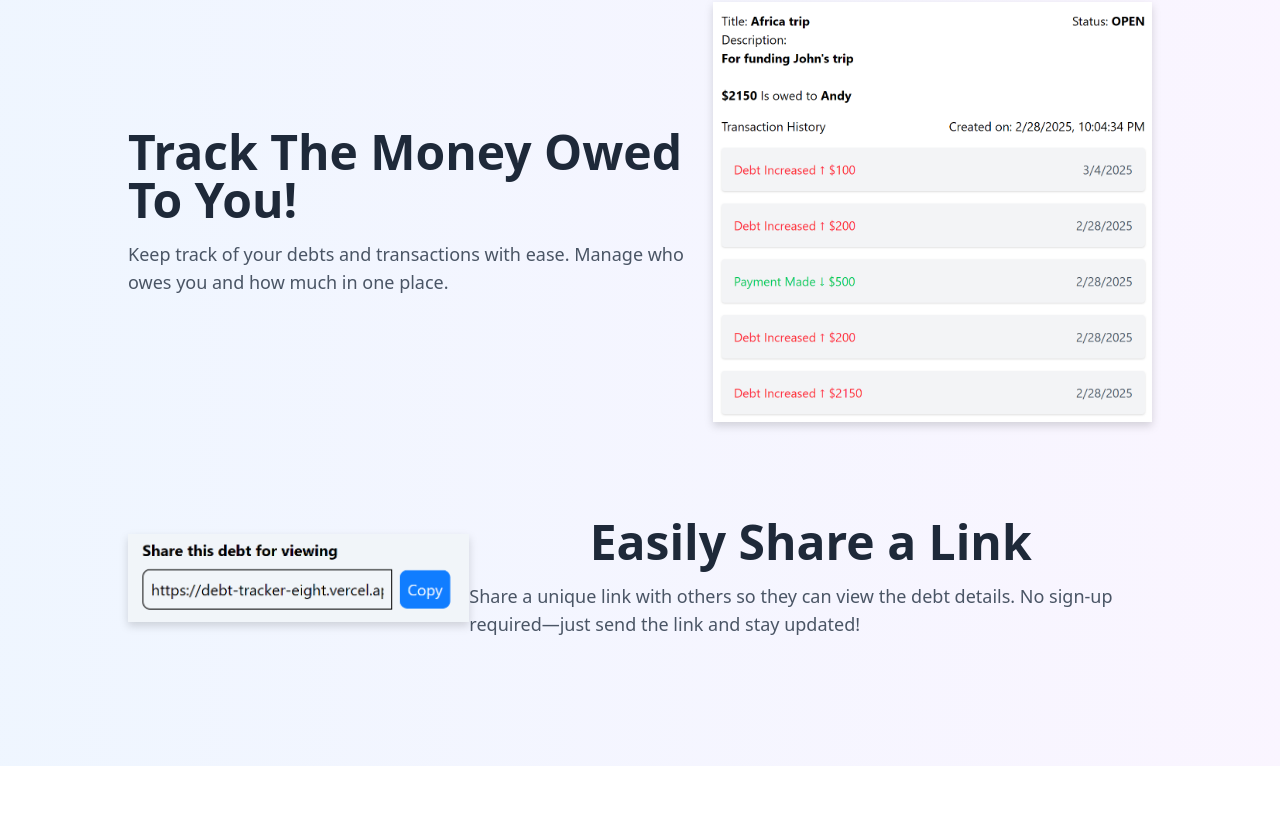
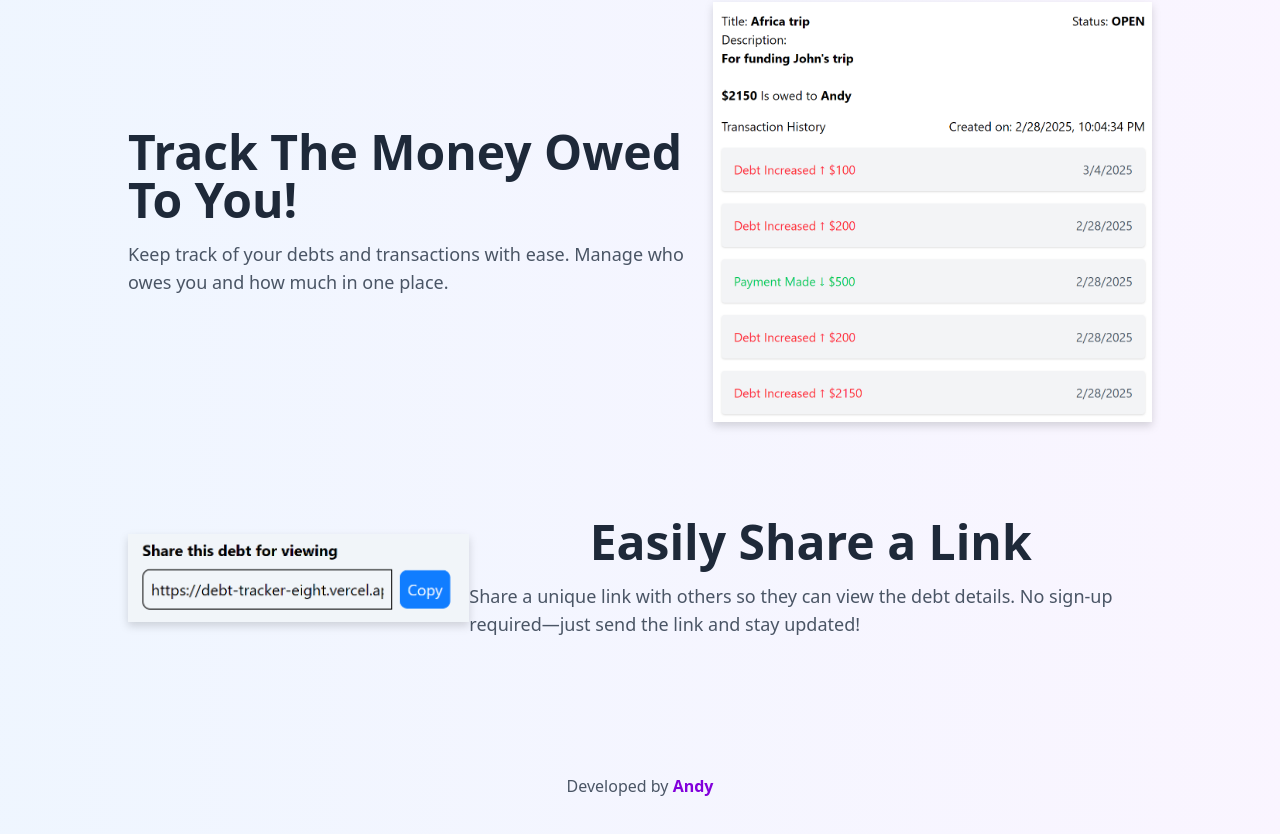
Before and after one commit to Andy-Huangg/debtTracker, a React (Vite) app in the folder frontend/: page / in a window 1280 px wide. Shown: the part 326-1160 px from the top of the page. Before the commit the page ends 1092 px from the top, so only its background shows below. Built offline with nearby package versions, Linux system fonts and the light colour scheme.

Commit message:
Add the footer

```diff
--- a/frontend/src/components/pages/HomePage.jsx
+++ b/frontend/src/components/pages/HomePage.jsx
@@ -7,6 +7,7 @@ function HomePage() {
 
   return (
     <div className="min-h-screen bg-gradient-to-r from-blue-50 to-purple-50 py-4 px-4 sm:px-6 lg:px-8">
+      {/* Header */}
       <nav className="flex justify-between items-center mb-12 sticky top-4">
         <div className="flex">
           <img
@@ -33,7 +34,7 @@ function HomePage() {
           </Link>
         </div>
       </nav>
-
+      {/* Top header text section*/}
       <div className="text-center mb-16">
         <h1 className="text-5xl font-bold text-gray-900 mb-4">
           Never Lose Track of Who Owes You Money Again
@@ -56,7 +57,7 @@ function HomePage() {
             Log In
           </button>
         </div>
-
+        {/* Main section*/}
         <div className="flex flex-col md:flex-row items-center justify-between px-6 md:px-12 lg:px-24 py-12">
           <div className="md:w-1/2 lg:w-2/3 flex-col text-center md:text-left flex justify-center items-center">
             <h1 className="text-3xl md:text-5xl font-bold text-gray-800 flex justify-center">
@@ -76,9 +77,8 @@ function HomePage() {
             />
           </div>
         </div>
-
+        {/* Share debt link section*/}
         <div className="flex flex-col md:flex-row gap items-center gap-4 md:gap-0 justify-between px-6 md:px-12 lg:px-24 py-12">
-          {/* Image on the Left */}
           <div className="md:w-1/2 lg:w-1/3 flex justify-center mt-8 md:mt-0">
             <img
               src={ShareDebtImage}
@@ -87,7 +87,6 @@ function HomePage() {
             />
           </div>
 
-          {/* Text on the Right */}
           <div className="md:w-1/2 lg:w-2/3 flex-col text-center md:text-left flex justify-center items-center">
             <h1 className="text-3xl md:text-5xl font-bold text-gray-800 flex justify-center">
               Easily Share a Link
@@ -99,6 +98,20 @@ function HomePage() {
           </div>
         </div>
       </div>
+
+      <footer className="text-center py-6 text-gray-600">
+        <p>
+          {"Developed by "}
+          <a
+            href="https://github.com/Andy-Huangg"
+            target="_blank"
+            rel="noopener noreferrer"
+            className="text-purple-700 font-semibold hover:underline"
+          >
+            Andy
+          </a>
+        </p>
+      </footer>
     </div>
   );
 }
```
